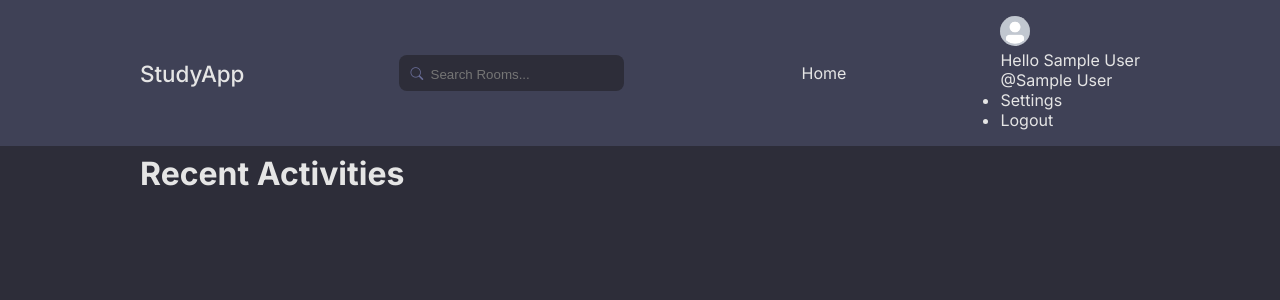
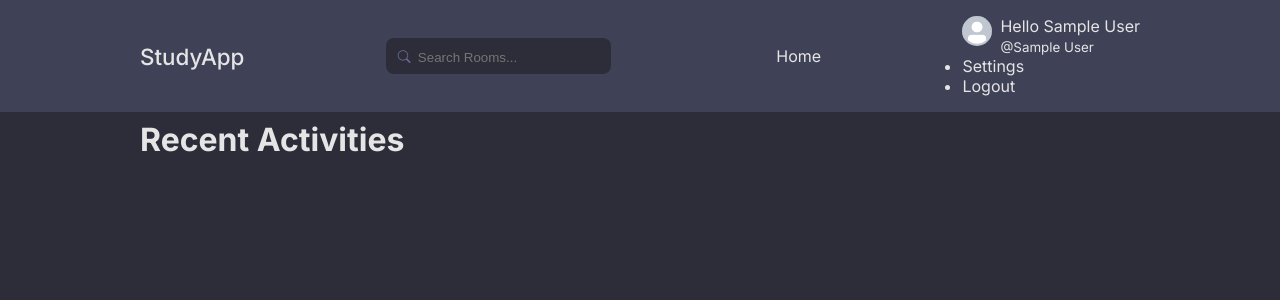
Before and after one commit to paulnyabaro/studyapp, a Django app: page /activity/ in a window 1280 px wide. Shown: the top 300 px of the page. Run offline with Django 4.2, Linux system fonts and the light colour scheme; the visitor is signed in with stand-in values (Sample User, id 1); data that the repository does not hold is empty.

Commit message:
Updating top nav for logged in users

```diff
--- a/studyapp/static/css/style.css
+++ b/studyapp/static/css/style.css
@@ -177,3 +177,7 @@ hr{
     padding: 0.125rem 0.5rem 0.25rem;
     border-radius: var(--card-br);
 }
+.profile-flex{
+    display: flex;
+    gap: 0.5rem;
+}
--- a/studyapp/templates/navbar.html
+++ b/studyapp/templates/navbar.html
@@ -20,12 +20,16 @@
 
             <div class="auth-menu">
                 {% if request.user.is_authenticated %}
-            <img src="{{ user.avatar.url }}" class="avatar" alt="">
-            <p>Hello {{ request.user.name }}</p>
-            <a href="{% url 'update_user' %}">@{{ request.user.name }}</a>
+                <div class="profile-flex">
+                    <img src="{{ user.avatar.url }}" class="avatar" alt="">
+                    <span>
+                        <p>Hello {{ request.user.name }}</p>
+                        <small>@{{ request.user.name }}</small>
+                    </span>
+                </div>
             <ul>
                 <li>
-                    <a href="#">Settings</a>
+                    <a href="{% url 'user_profile' user.id %}">Settings</a>
                 </li>
                 <li>
                     <a href="{% url 'logout' %}">Logout</a>
```
